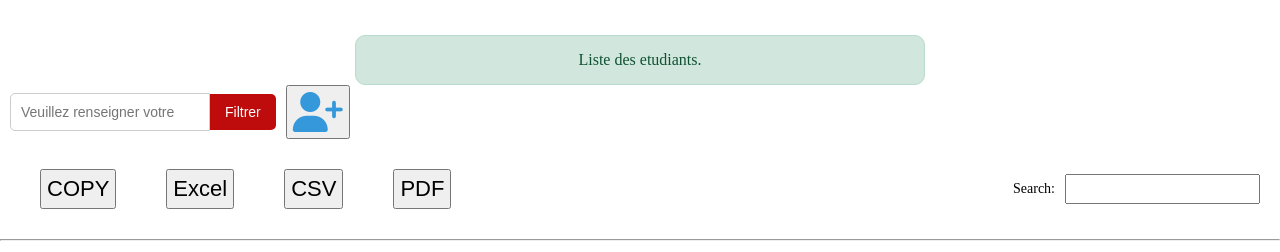
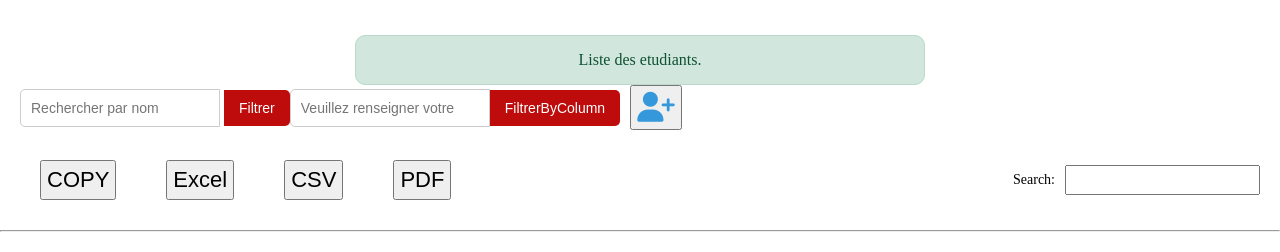
Before and after one commit to louay-dardouri/TP_PHP, a PHP site: page /listeEtudiants.php in a window 1280 px wide. Shown: the part 66-318 px from the top of the page. Run offline with PHP 8.4, Linux system fonts and the light colour scheme; the visitor is signed in with stand-in values (Sample User, id 1); tables that the repository leaves empty or names only in its code hold one stand-in row (values such as "Sample post").

Commit message:
update filtrerByColumn + filtrer by name feature

```diff
--- a/StudentsManagementSystem/css/liste.css
+++ b/StudentsManagementSystem/css/liste.css
@@ -88,7 +88,7 @@ input {
   border-color: #f5c2c7;
 }
 .icon-1 {
-  font-size: 40px;
+  font-size: 30px;
   cursor: pointer;
 }
 
@@ -107,7 +107,6 @@ form{
   padding: 10px;
   border: 1px solid #ccc;
   border-radius: 5px 0 0 5px;
-  outline: none;
   font-size: 14px;
   width: 200px;
 }
@@ -124,6 +123,26 @@ form{
   background-color: darkred;
 }
 
+.filter-input-nom {
+  padding: 10px;
+  border: 1px solid #ccc;
+  border-radius: 5px 0 0 5px;
+  font-size: 14px;
+  width: 200px;
+}
+.filter-button-nom {
+  padding: 10px 15px;
+  border: none;
+  background-color: rgb(190, 11, 11);
+  color: white;
+  cursor: pointer;
+  border-radius: 0 5px 5px 0;
+  font-size: 14px;
+}
+.filter-button-nom:hover {
+  background-color: darkred;
+}
+
 .icon {
   font-size: 20px;
   color: #3498db;
--- a/StudentsManagementSystem/listeEtudiants.php
+++ b/StudentsManagementSystem/listeEtudiants.php
@@ -8,7 +8,14 @@ include_once 'class/autoloader.php';
 $db = ConnexionDB::getInstance();
 $st = new Etudiant($db);
 $user = new Utilisateur($db);
-$etudiants = $st->listEtudiants();
+// pour la fonctionnalité de recherche (filtrer)
+if (isset($_GET['search_name']) && !empty(trim($_GET['search_name']))){
+    $search = trim($_GET['search_name']);
+    $etudiants = $st->listEtudiantsByName($search);
+  }
+  else{
+    $etudiants = $st->listEtudiants();
+  }
 include_once 'fragments/header.php';
 ?>
 
@@ -16,16 +23,19 @@ include_once 'fragments/header.php';
     Liste des etudiants.
 </div>
 <?php if ($user->isAdmin($_SESSION['user_id'])) {
-    echo ' <div class="filter-container">
+echo ' <div class="filter-container">
+  <form method="GET" action="">
+    <input type="text" name="search_name" class="filter-input-nom" placeholder="Rechercher par nom">
+    <button type="submit" class="filter-button-nom">Filtrer</button>
+  </form>
   <input type="text" class="filter-input" placeholder="Veuillez renseigner votre">
-  <button class="filter-button">Filtrer</button>
+  <button class="filter-button">FiltrerByColumn</button>
   <form action="addEtudiant.php" method="post" style="display: inline;">
       <button type="submit" class="icon">
         <i class="fa-solid fa-user-plus icon-1"></i>
       </button>
   </form>
-</div>';
-} ?>
+</div>';} ?>
 <div class="container">
   <div class="buttons-container">
     <a><button id="copy" onclick="copy('etudiants')" type="">COPY</button></a>
```
